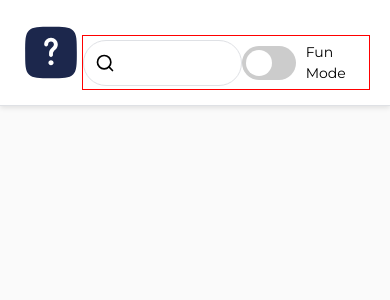
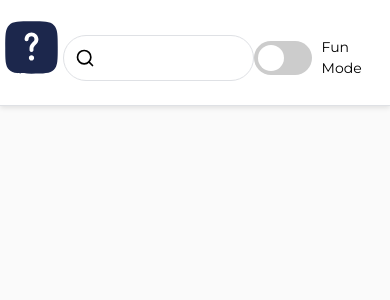
Before and after one commit to asingh714/quikipedia, a React (Vite) app in the folder client/: page /search in a window 390 px wide. Shown: the top 300 px of the page. Built offline with nearby package versions, Linux system fonts and the light colour scheme.

Commit message:
added responsive styles for search page

```diff
--- a/client/src/Components/SearchBar/SearchBar.css
+++ b/client/src/Components/SearchBar/SearchBar.css
@@ -124,7 +124,6 @@ input:checked + .slider:before {
 @media only screen and (max-width: 750px) {
   .search-container {
     width: 55rem;
-    border: 1px solid red;
   }
 
   .main-input {
--- a/client/src/Pages/Home/Home.css
+++ b/client/src/Pages/Home/Home.css
@@ -6,7 +6,6 @@
   align-items: center;
   padding-top: 10%;
   position: relative;
-  border: 1px solid blue;
 }
 
 .bg-container {
--- a/client/src/Pages/Search/Search.css
+++ b/client/src/Pages/Search/Search.css
@@ -14,6 +14,8 @@
 
 .nav-container {
   display: flex;
+  justify-content: center;
+  align-items: center;
   border-bottom: 1px solid #dfe1e5;
   padding: 1.5rem 2rem;
   background-color: #ffffff;
@@ -54,3 +56,13 @@
   text-align: center;
   margin-top: 2rem;
 }
+
+@media only screen and (max-width: 750px) {
+  .nav-container {
+    padding: 1rem 0 2rem 0;
+  }
+
+  .search-result {
+    padding: 5rem 2rem;
+  }
+}
--- a/client/src/utils/AppContext.jsx
+++ b/client/src/utils/AppContext.jsx
@@ -6,9 +6,11 @@ const AppContext = createContext();
 export const useAppContext = () => useContext(AppContext);
 
 export const AppProvider = ({ children }) => {
-  const [searchTerm, setSearchTerm] = useState("");
   const [mode, setMode] = useState("normal");
   const [isRandom, setIsRandom] = useState(false);
+
+
+  const [searchTerm, setSearchTerm] = useState("");
   const [suggestions, setSuggestions] = useState([]);
   const [inputValue, setInputValue] = useState(searchTerm);
 
```
